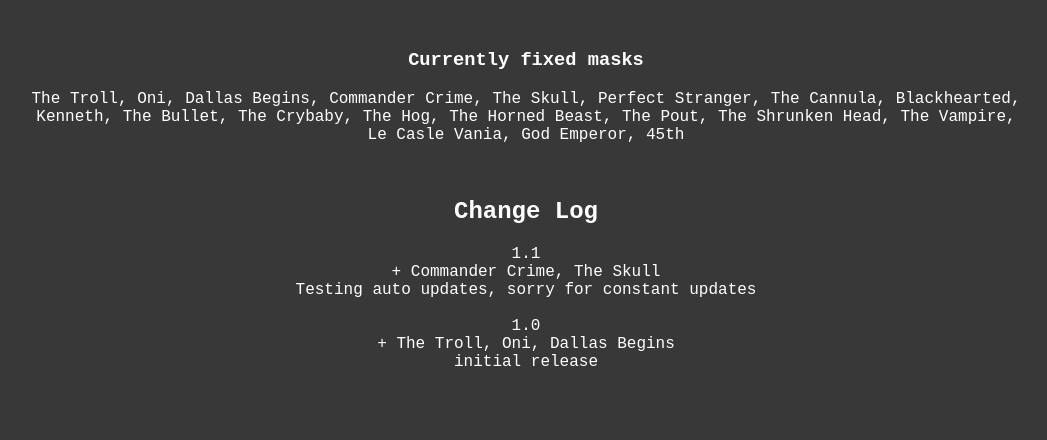
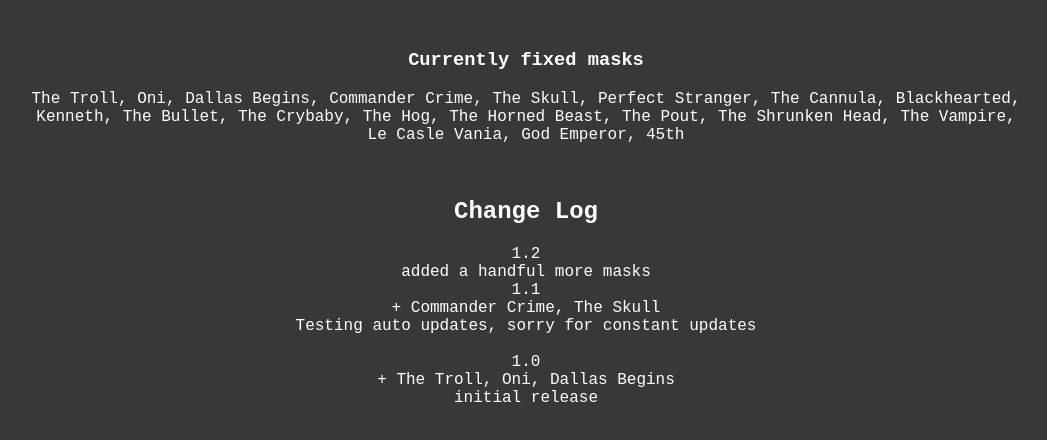
Before and after one commit to LarryTheFr0g/web, a plain HTML site: page patchnotes/JoyMaskFix.html in a window 1280 px wide. Shown: the part 246-686 px from the top of the page, without its empty margins (114-1161 px from the left). Drawn offline with Linux system fonts and the light colour scheme.

Commit message:
Update JoyMaskFix.html

```diff
--- a/patchnotes/JoyMaskFix.html
+++ b/patchnotes/JoyMaskFix.html
@@ -9,7 +9,10 @@
 <p>The Troll, Oni, Dallas Begins, Commander Crime, The Skull, Perfect Stranger, The Cannula, Blackhearted,<br> Kenneth, The Bullet, The Crybaby, The Hog, The Horned Beast, The Pout, The Shrunken Head, The Vampire,<br> Le Casle Vania, God Emperor, 45th</p></br>
 <h2>Change Log </h2>
 
-<p>1.1<br>
+<p>
+1.2<br>
+added a handful more masks<br>
+1.1<br>
 + Commander Crime, The Skull<br>
 Testing auto updates, sorry for constant updates<br>
 
```
